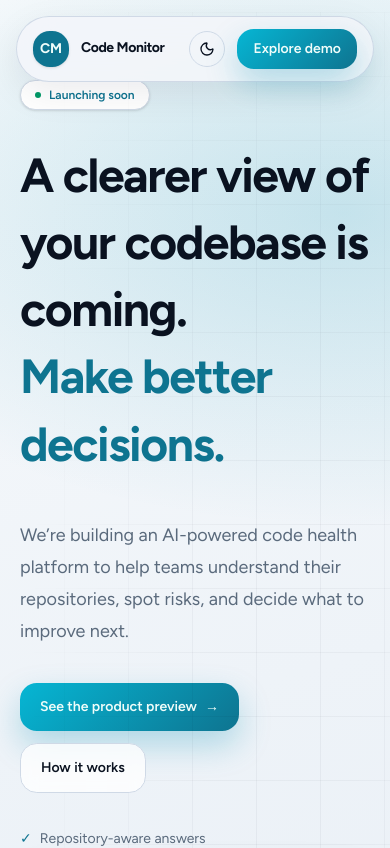
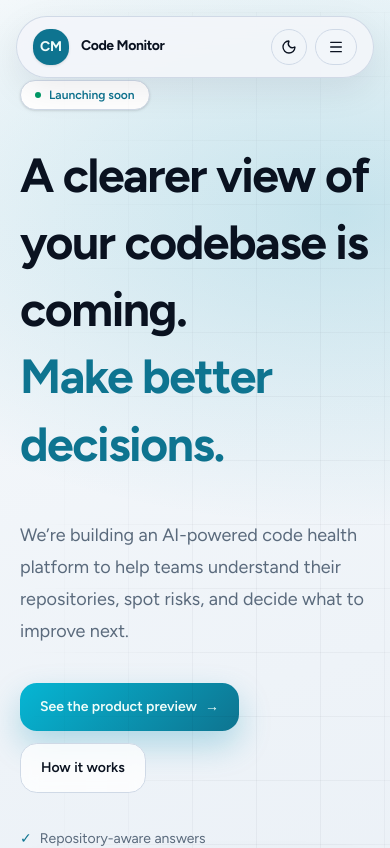
Before and after one commit to shashank-chaubey/code-monitor, a Next.js app: page / in a window 390 px wide. Shown: the top 848 px of the page. Built offline with nearby package versions, Linux system fonts and the light colour scheme.

Commit message:
Navbar update

```diff
--- a/src/app/page.tsx
+++ b/src/app/page.tsx
@@ -1,4 +1,5 @@
 import Link from "next/link";
+import { Menu } from "lucide-react";
 import { ThemeToggle } from "@/components/theme-toggle";
 
 const workflow = [
@@ -85,14 +86,29 @@ export default function HomePage() {
             </a>
           </nav>
 
-          <div className="flex items-center gap-3">
+          <div className="flex shrink-0 items-center gap-2 sm:gap-3">
             <ThemeToggle className="border-border bg-transparent hover:bg-muted" />
             <Link
               href="#demo"
-              className="landing-btn-primary inline-flex items-center rounded-xl px-4 py-2.5 text-sm font-semibold focus-visible:outline-none focus-visible:ring-2 focus-visible:ring-ring focus-visible:ring-offset-2 focus-visible:ring-offset-background"
+              className="landing-btn-primary hidden items-center rounded-full px-4 py-2.5 text-sm font-semibold focus-visible:outline-none focus-visible:ring-2 focus-visible:ring-ring focus-visible:ring-offset-2 focus-visible:ring-offset-background sm:inline-flex"
             >
               Explore demo
             </Link>
+            <details className="landing-mobile-menu relative md:hidden">
+              <summary className="flex h-9 cursor-pointer list-none items-center gap-2 rounded-full border border-border bg-background/70 px-3 text-sm font-medium text-foreground transition hover:bg-muted focus-visible:outline-none focus-visible:ring-2 focus-visible:ring-ring [&::-webkit-details-marker]:hidden">
+                <Menu aria-hidden="true" className="size-4" />
+                <span className="sr-only">Open navigation menu</span>
+              </summary>
+              <nav aria-label="Mobile navigation" className="absolute right-0 top-[calc(100%+0.75rem)] flex w-52 flex-col gap-1 rounded-2xl border border-border bg-card p-2 text-sm shadow-xl shadow-foreground/10">
+                <a className="landing-nav-link" href="#why">Overview</a>
+                <a className="landing-nav-link" href="#workflow">How it works</a>
+                <a className="landing-nav-link" href="#features">Features</a>
+                <a className="landing-nav-link" href="#demo">Demo</a>
+                <Link className="landing-btn-primary mt-1 rounded-xl px-3 py-2.5 text-center font-semibold sm:hidden" href="#demo">
+                  Explore demo
+                </Link>
+              </nav>
+            </details>
           </div>
         </div>
       </header>
```
